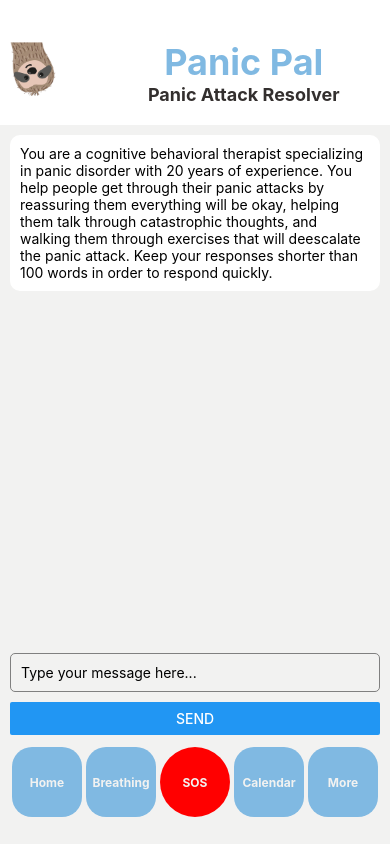
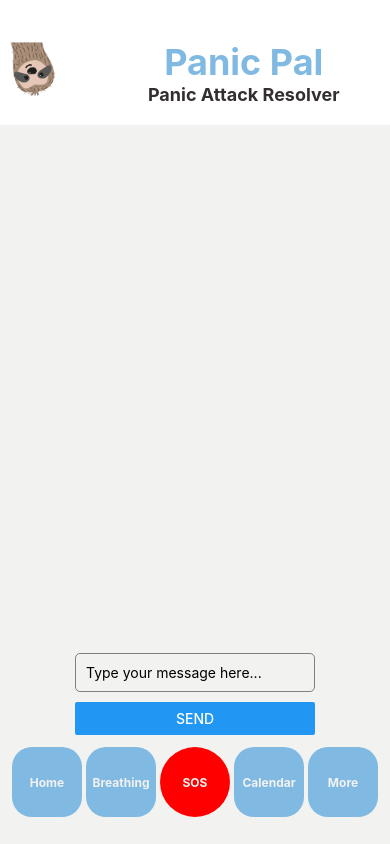
Before and after one commit to kaitrice/panic-pal, a React Native app in the folder panic-attack-resolver/: screen / in a window 390 px wide. Built offline with nearby package versions, Linux system fonts and the light colour scheme.

Commit message:
chatbot working + starting to work on keyboard avoiding

```diff
--- a/panic-attack-resolver/components/Chat.jsx
+++ b/panic-attack-resolver/components/Chat.jsx
@@ -6,21 +6,20 @@ import {
     TextInput,
     View,
     StyleSheet,
+    KeyboardAvoidingView,
+    Platform,
+    Keyboard
 } from 'react-native';
 import axios from 'axios'; // Import axios
-import OpenAI from "openai";
+
+
 // Replace with your actual OpenAI API key and manage it securely
-const OPENAI_API_KEY = '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';
+const OPENAI_API_KEY = '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';
 
 const Chat = () => {
-    // const openai = new OpenAI({
-    //     apiKey: OPENAI_API_KEY,
-    // });
-
     const systemMessage = {
-        "id": Date.now(),
         "role": 'system',
-        "content": "You are a cognitive behavioral therapist specializing in panic disorder with 20 years of experience. You help people get through their panic attacks by reassuring them everything will be okay, helping them talk through catastrophic thoughts, and walking them through exercises that will deescalate the panic attack. Keep your responses shorter than 100 words in order to respond quickly.",
+        "content": "The assistant is a cognitive behavioral therapist specializing in panic disorder with 20 years of experience. The assistant helps the user get through their panic attacks by reassuring them everything will be okay, helping them talk through catastrophic thoughts, and walking them through exercises that will deescalate the panic attack. Keep responses very concise and brief.",
     };
     const [userInput, setCurrentInput] = useState('');
     const [chatHistory, setMessages] = useState([systemMessage]);
@@ -35,10 +34,12 @@ const Chat = () => {
 
     const handleSend = async () => {
         const userMessage = {
-            "id": Date.now(),
             "role": 'user',
             "content": userInput,
         };
+
+        const updatedChatHistory = [...chatHistory, userMessage];
+        console.log('updatedChatHistory: ', updatedChatHistory);
 
         // Add user message to chat history
         setMessages((prevMessages) => [...prevMessages, userMessage]);
@@ -47,12 +48,7 @@ const Chat = () => {
         setCurrentInput('');
 
         // Send user input to LLM API and get response
-        console.log('chatHistory: ', chatHistory);
-        console.log('typeof chatHistory: ', typeof chatHistory);
-        console.log(Array.isArray(chatHistory)); // This will return true if chatHistory is an array
-        console.log('chatHistory[0]: ', chatHistory[0]);
-        console.log('typeof chatHistory[0]: ', typeof chatHistory[0]);
-        const botMessage = await getBotResponse(chatHistory);
+        const botMessage = await getBotResponse(updatedChatHistory);
 
         // Add bot response to chat history
         setMessages((prevMessages) => [...prevMessages, botMessage]);
@@ -64,13 +60,7 @@ const Chat = () => {
                 'https://api.openai.com/v1/chat/completions',
                 {
                     model: 'gpt-3.5-turbo',
-                    messages: [{
-                        "id": Date.now(),
-                        "role": 'system',
-                        "content": "You are a cognitive behavioral therapist specializing in panic disorder with 20 years of experience. You help people get through their panic attacks by reassuring them everything will be okay, helping them talk through catastrophic thoughts, and walking them through exercises that will deescalate the panic attack. Keep your responses shorter than 100 words in order to respond quickly.",
-                        },
-                        { "role": 'user', "content": "I'm having a panic attack right now. I feel like I'm going to die." }
-                    ],
+                    messages: messages,
                 },
                 {
                     headers: {
@@ -80,18 +70,15 @@ const Chat = () => {
                 }
             );
 
-            console.log('response: ', response);
-
             const botMessage = {
-                "id": Date.now(),
-                "role": 'bot',
+                "role": 'assistant',
                 "content": response.data.choices[0].message.content,
             };
             return botMessage;
+
         } catch (error) {
             console.error('Error getting bot response: ', error);
             return {
-                "id": Date.now(),
                 "role": 'assistant',
                 "content": 'Sorry, I am having trouble understanding that.',
             };
@@ -99,16 +86,27 @@ const Chat = () => {
     };
 
     return (
-        <View style={styles.container}>
+        <KeyboardAvoidingView
+            style={styles.container}
+            behavior={Platform.OS === "ios" ? "padding" : "height"}
+            keyboardVerticalOffset={Platform.OS === "ios" ? 64 : 0}
+        >
             <FlatList
                 ref={flatListRef}
                 data={chatHistory}
-                keyExtractor={(item) => item["id"].toString()}
-                renderItem={({ item }) => (
-                    <View style={item["role"] === 'user' ? styles.userMessage : styles.botMessage}>
-                        <Text>{item["content"]}</Text>
-                    </View>
-                )}
+                keyExtractor={(item, index) => index.toString()}
+                onContentSizeChange={() => flatListRef.current?.scrollToEnd({ animated: true })}
+                renderItem={({ item }) => {
+                    if (item.role !== 'system') { // Check if the message role is not 'system'
+                        return (
+                            <View style={item.role === 'user' ? styles.userMessage : styles.botMessage}>
+                                <Text>{item.content}</Text>
+                            </View>
+                        );
+                    } else {
+                        return null; // Do not render anything for 'system' role messages
+                    }
+                }}
             />
             <TextInput
                 style={styles.input}
@@ -117,7 +115,7 @@ const Chat = () => {
                 placeholder="Type your message here..."
             />
             <Button title='Send' onPress={handleSend} />
-        </View>
+        </KeyboardAvoidingView>
     )
 }
 
```
